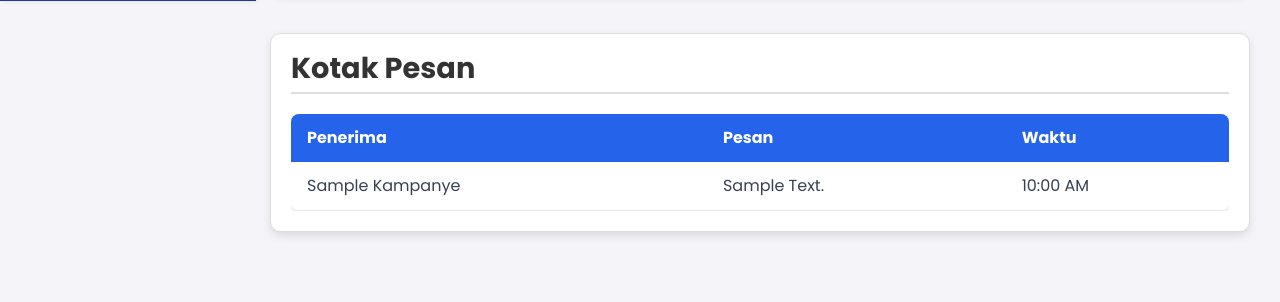
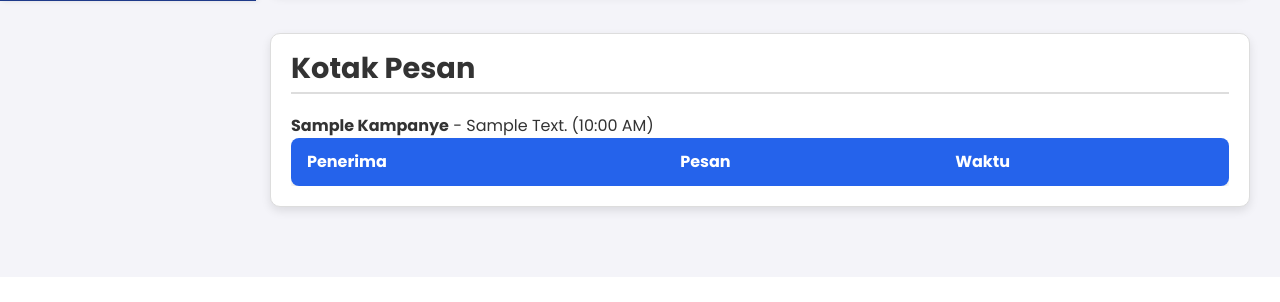
Before and after one commit to REzaa13x/DonGiv, a PHP site: page /notifikasi.php in a window 1280 px wide. Shown: the part 799-1101 px from the top of the page. After the commit the page ends 1017 px from the top, so only its background shows below. Run offline with PHP 8.4, Linux system fonts and the light colour scheme; tables that the repository leaves empty or names only in its code hold one stand-in row (values such as "Sample post"); lists and menus that the app fills with data are empty; some libraries are stand-ins or nearby versions.

Commit message:
memperbaiki notifikasi

```diff
--- a/admin/notifikasi.php
+++ b/admin/notifikasi.php
@@ -171,18 +171,20 @@
             <tbody class="text-gray-700">
             <?php
 include '../users/koneksi.php';
+
 $result = $conn->query("SELECT nama_penerima, isi, tanggal_kirim FROM email_kampanye ORDER BY tanggal_kirim DESC");
+
 while ($row = $result->fetch_assoc()):
     $nama_penerima = htmlspecialchars($row['nama_penerima']);
     $pesan = htmlspecialchars($row['isi']);
     $jam = date("g:i A", strtotime($row['tanggal_kirim']));
 ?>
-                <tr class="border-b">
-                    <td class="py-3 px-4"><?php echo $nama_penerima; ?></td>
-                    <td class="py-3 px-4"><?php echo $pesan; ?></td>
-                    <td class="py-3 px-4"><?php echo $jam; ?></td>
-                </tr>
+
+<!-- Contoh output -->
+<p><strong><?= $nama_penerima ?></strong> - <?= $pesan ?> (<?= $jam ?>)</p>
+
 <?php endwhile; ?>
+
             </tbody>
         </table>
     </div>
```
Also changed, not shown: admin/Kotakpesan.php (+16 -12 lines), uploads/6817c0be78e21_Cuplikan layar 2025-04-29 075056.png (added), uploads/6817c0d4f293e_Cuplikan layar 2025-04-29 075056.png (added). Lines whose indentation alone changed are shown as unchanged.
